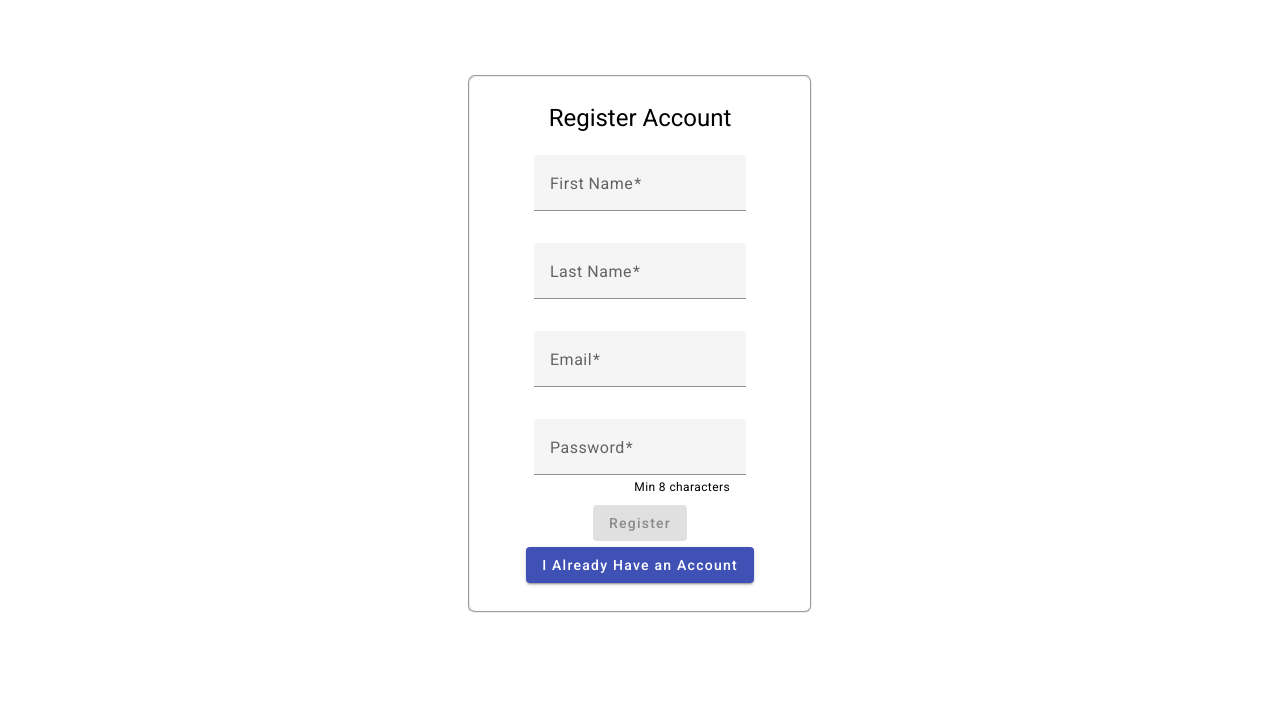
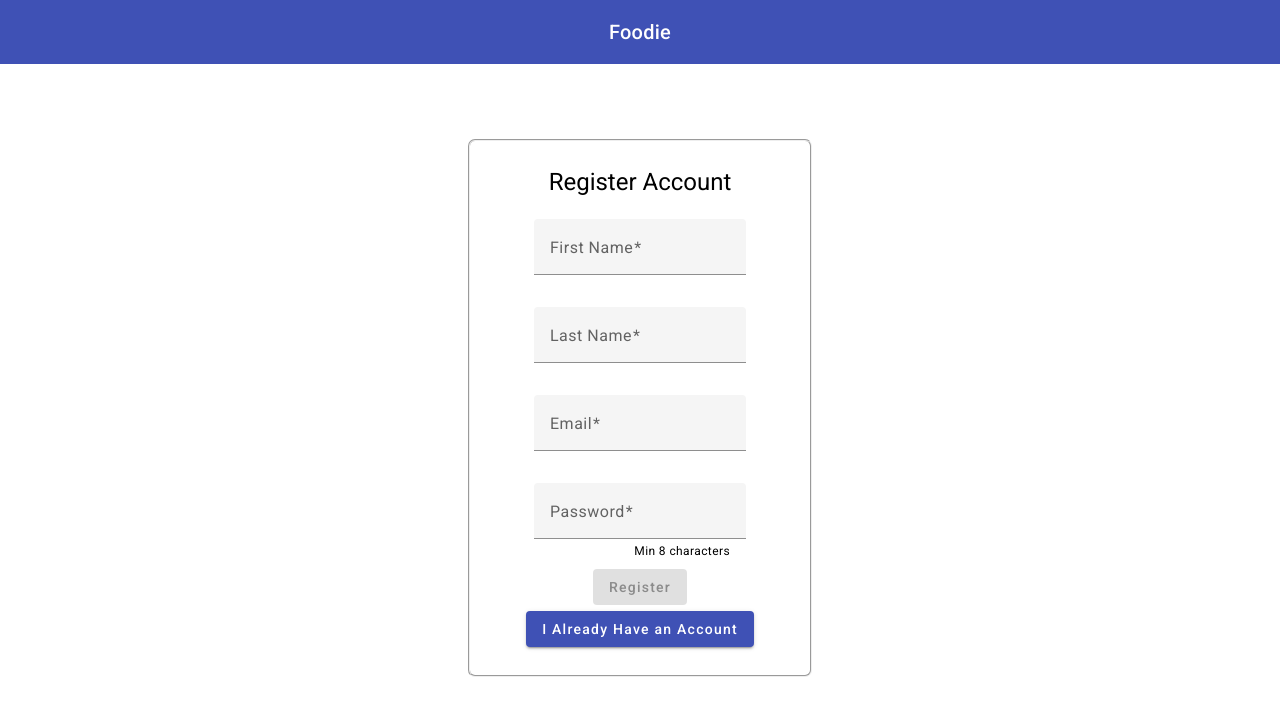
Before and after one commit to DylanDePasquale24/Foodie, an Angular app in the folder Angular Frontend/: page /login in a window 1280 px wide. Shown: the top 716 px of the page. Built offline with nearby package versions, Linux system fonts and the light colour scheme.

Commit message:
Added a toolbar at the top

```diff
--- a/Angular Frontend/src/app/app.module.ts
+++ b/Angular Frontend/src/app/app.module.ts
@@ -12,6 +12,7 @@
 import { MatInputModule } from '@angular/material/input'
 import { MatButtonModule } from '@angular/material/button'
 import { FormsModule } from '@angular/forms';
+import { MatToolbarModule } from '@angular/material/toolbar';
 
 const routes: Routes = [
   {path: 'login', component: LoginComponent},
@@ -32,7 +33,8 @@
     MatFormFieldModule,
     MatInputModule,
     MatButtonModule,
-    FormsModule
+    FormsModule,
+    MatToolbarModule,
   ],
   exports: [RouterModule],
   providers: [
--- a/Angular Frontend/src/app/login/login.component.css
+++ b/Angular Frontend/src/app/login/login.component.css
@@ -21,6 +21,11 @@
     padding: 5px;
 }
 
+mat-toolbar span{
+    flex: 1 1 auto;
+    text-align: center;
+}
+
 button{
     margin: 3px 5px;
 }
--- a/Angular Frontend/src/app/login/login.component.html
+++ b/Angular Frontend/src/app/login/login.component.html
@@ -1,3 +1,7 @@
+<mat-toolbar color="primary">
+    <span>Foodie</span>
+</mat-toolbar>
+
 <div class="loginPage" *ngIf="!onLoginPage">
 
     <h1>Register Account</h1>
```
